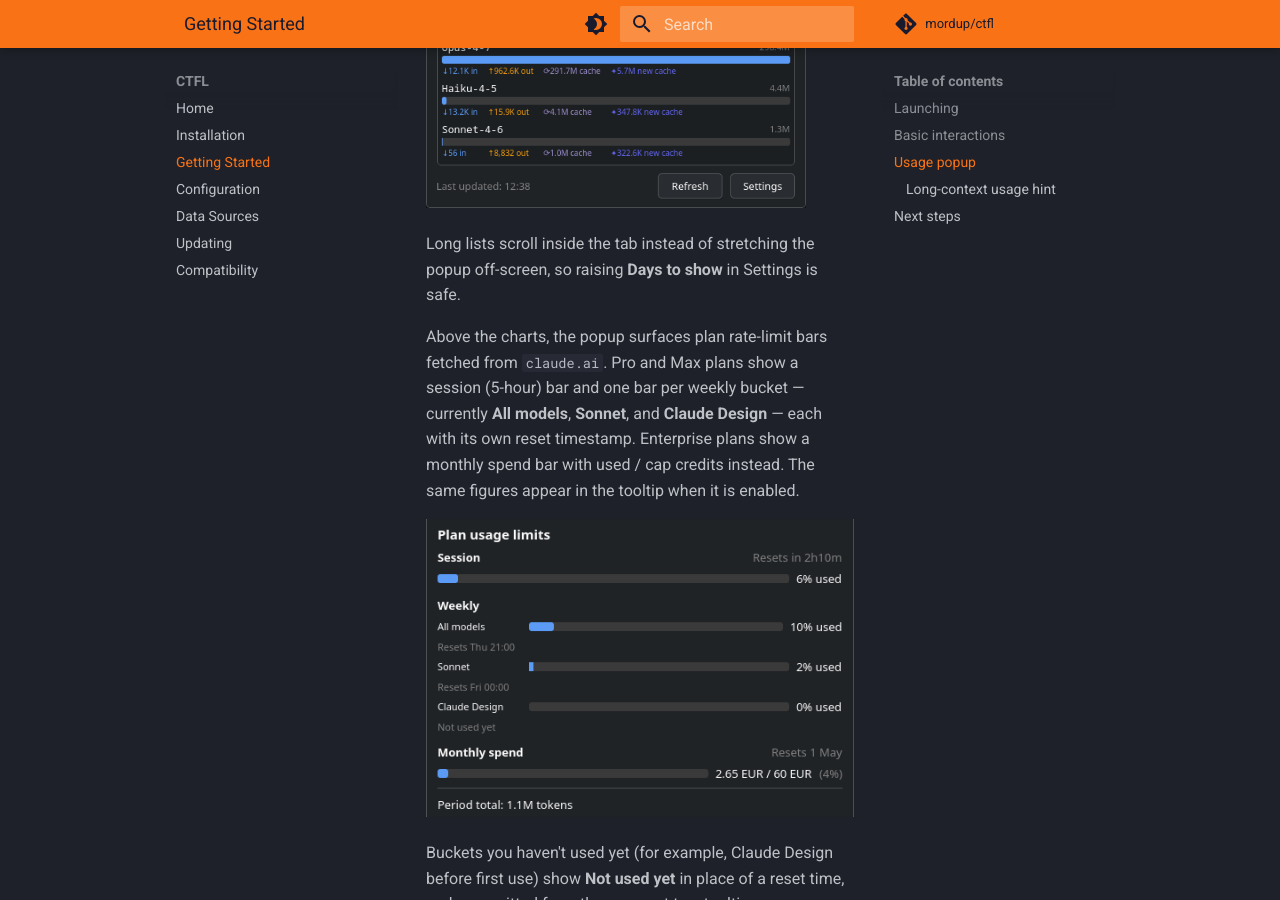
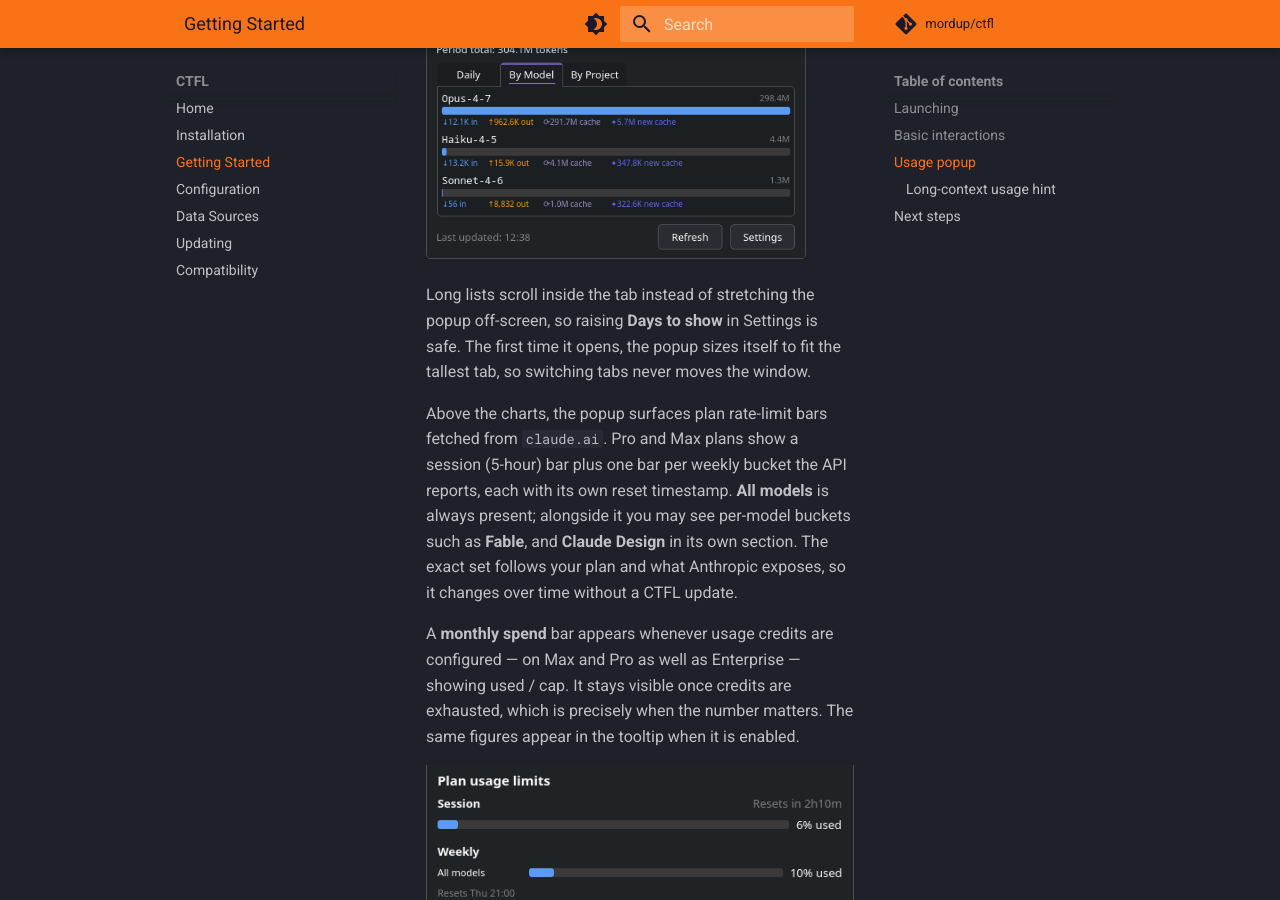
Before and after one commit to mordup/ctfl-docs, an MkDocs documentation site: the page built from docs/getting-started.md, in a window 1280 px wide and 900 px high, scrolled down 1860 px. Built offline with MkDocs 1.6.1 and Material for MkDocs 9.7.7, drawn with Linux system fonts in a browser that asks for light colours; comment, search, counter and statistics services are not loaded; some of the changed text lies outside the part shown.

Commit message:
docs: correct rate-limit and monthly-spend descriptions
Monthly spend was described as an Enterprise-only window in two places.
It appears on any plan with usage credits configured, and as of the next
CTFL release it stays visible once credits are exhausted -- the moment
the figure matters most. The Enterprise screenshot caption implied the
same thing and now reads as the example it is.

The weekly bucket list (All models, Sonnet, Claude Design) was both
stale and structurally wrong: buckets are now per-model, derived from
the scope the API reports, so the set changes without a CTFL update.
Describe the shape rather than enumerate a snapshot.

Also: left-click raises a popup that is open behind another window
instead of hiding it, and the popup sizes itself to the tallest tab on
first open so switching tabs never moves it.

```diff
--- a/docs/getting-started.md
+++ b/docs/getting-started.md
@@ -12,7 +12,7 @@
 
 ## Basic interactions
 
-- **Left-click** the tray icon to toggle the usage popup
+- **Left-click** the tray icon to open the usage popup, or to bring it to the front if it is already open behind another window. Clicking again while it is in front closes it.
 - **Right-click** for the context menu (refresh, settings, check for updates, quit)
 - **Hover** over the icon to see a quick summary in the tooltip
 
@@ -29,9 +29,11 @@
 ![Daily usage](assets/images/usage_daily.png){ width="380" }
 ![Per-model usage](assets/images/usage_models.png){ width="380" }
 
-Long lists scroll inside the tab instead of stretching the popup off-screen, so raising **Days to show** in Settings is safe.
+Long lists scroll inside the tab instead of stretching the popup off-screen, so raising **Days to show** in Settings is safe. The first time it opens, the popup sizes itself to fit the tallest tab, so switching tabs never moves the window.
 
-Above the charts, the popup surfaces plan rate-limit bars fetched from `claude.ai`. Pro and Max plans show a session (5-hour) bar and one bar per weekly bucket — currently **All models**, **Sonnet**, and **Claude Design** — each with its own reset timestamp. Enterprise plans show a monthly spend bar with used / cap credits instead. The same figures appear in the tooltip when it is enabled.
+Above the charts, the popup surfaces plan rate-limit bars fetched from `claude.ai`. Pro and Max plans show a session (5-hour) bar plus one bar per weekly bucket the API reports, each with its own reset timestamp. **All models** is always present; alongside it you may see per-model buckets such as **Fable**, and **Claude Design** in its own section. The exact set follows your plan and what Anthropic exposes, so it changes over time without a CTFL update.
+
+A **monthly spend** bar appears whenever usage credits are configured — on Max and Pro as well as Enterprise — showing used / cap. It stays visible once credits are exhausted, which is precisely when the number matters. The same figures appear in the tooltip when it is enabled.
 
 ![Rate-limit section of the popup](assets/images/rate_limits.png){ width="480" }
 
```
Also changed, not shown: docs/data-sources.md (+2 -2 lines).
